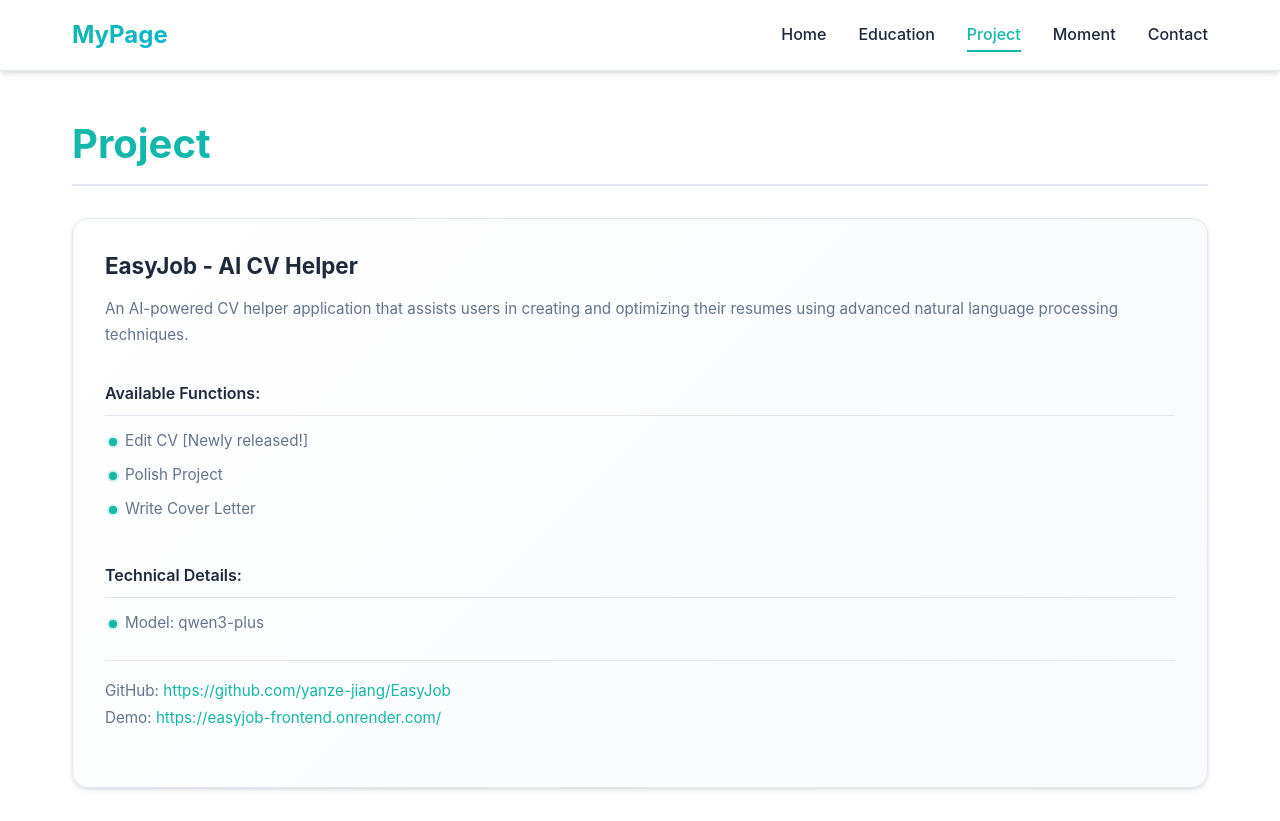
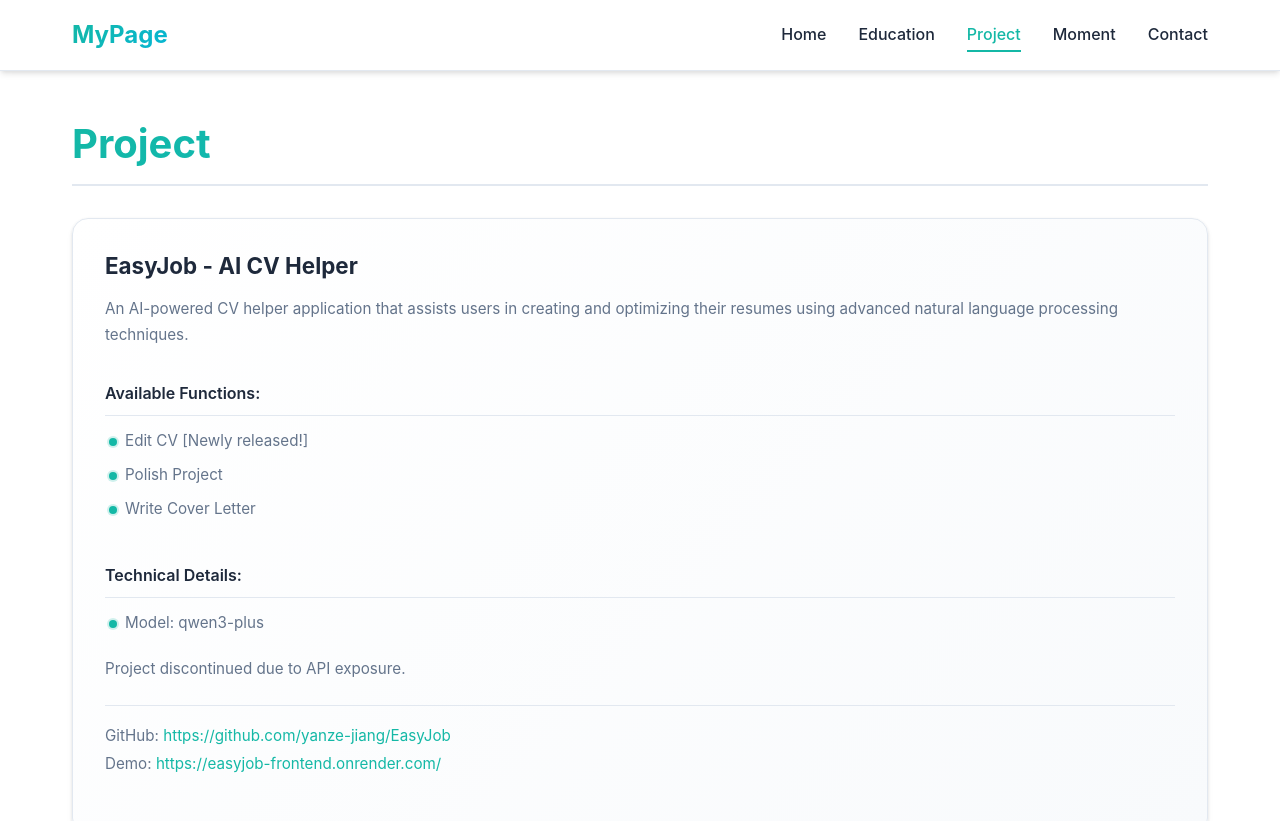
Before and after one commit to yanze-jiang/MyWebsite, a React (Vite) app: page /MyWebsite/project in a window 1280 px wide. Shown: the top 821 px of the page. Built offline with nearby package versions, Linux system fonts and the light colour scheme.

Commit message:
CV助手停用

```diff
--- a/src/data/projects.ts
+++ b/src/data/projects.ts
@@ -13,7 +13,7 @@ export const projects: Project[] = [
   {
     id: 'easyjob',
     title: 'EasyJob - AI CV Helper',
-    description: 'An AI-powered CV helper application that assists users in creating and optimizing their resumes using advanced natural language processing techniques.\n\nAvailable Functions:\n• Edit CV [Newly released!]\n• Polish Project\n• Write Cover Letter\n\nTechnical Details:\n• Model: qwen3-plus',
+    description: 'An AI-powered CV helper application that assists users in creating and optimizing their resumes using advanced natural language processing techniques.\n\nAvailable Functions:\n• Edit CV [Newly released!]\n• Polish Project\n• Write Cover Letter\n\nTechnical Details:\n• Model: qwen3-plus\n\nProject discontinued due to API exposure.',
     technologies: ['React', 'TypeScript', 'AI/ML', 'NLP', 'qwen3-plus'],
     githubUrl: 'https://github.com/yanze-jiang/EasyJob',
     liveUrl: 'https://easyjob-frontend.onrender.com/',
```
